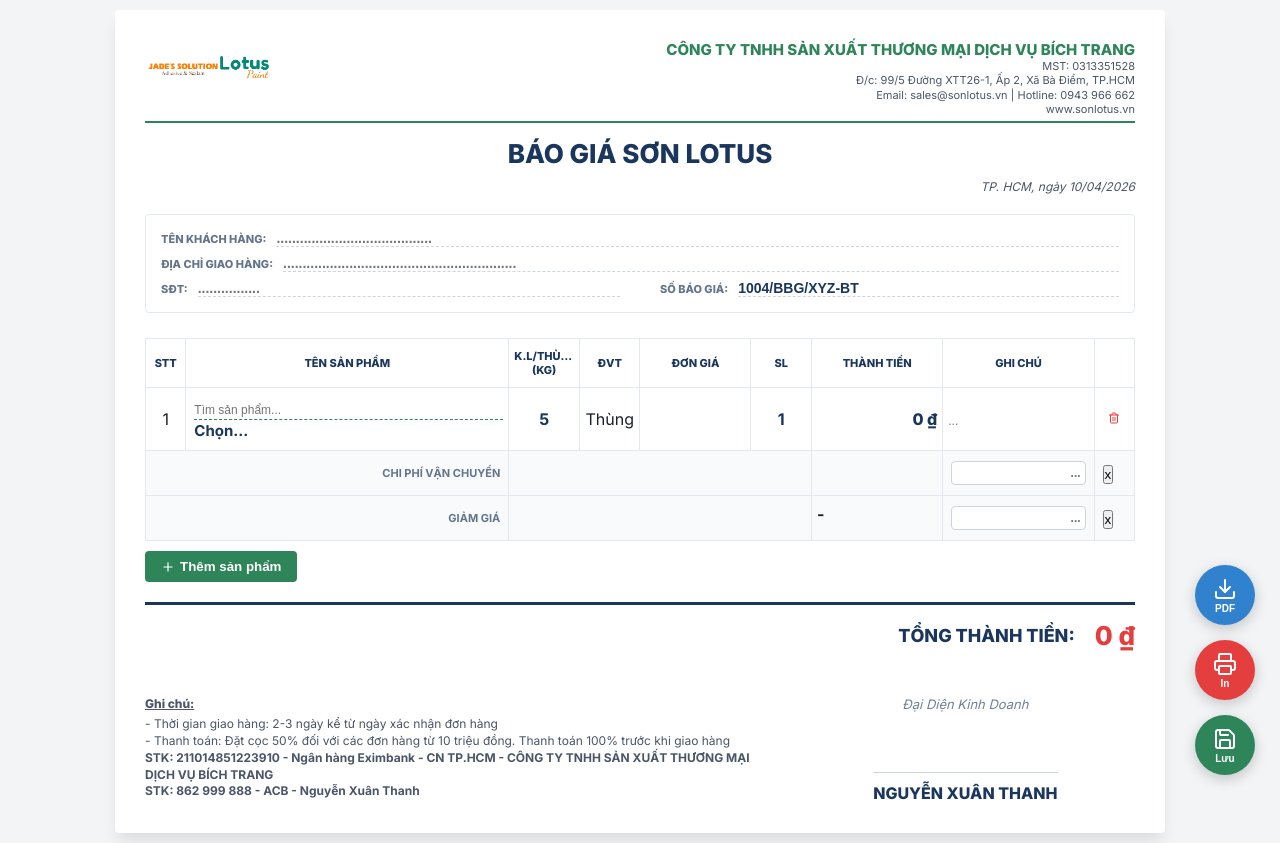
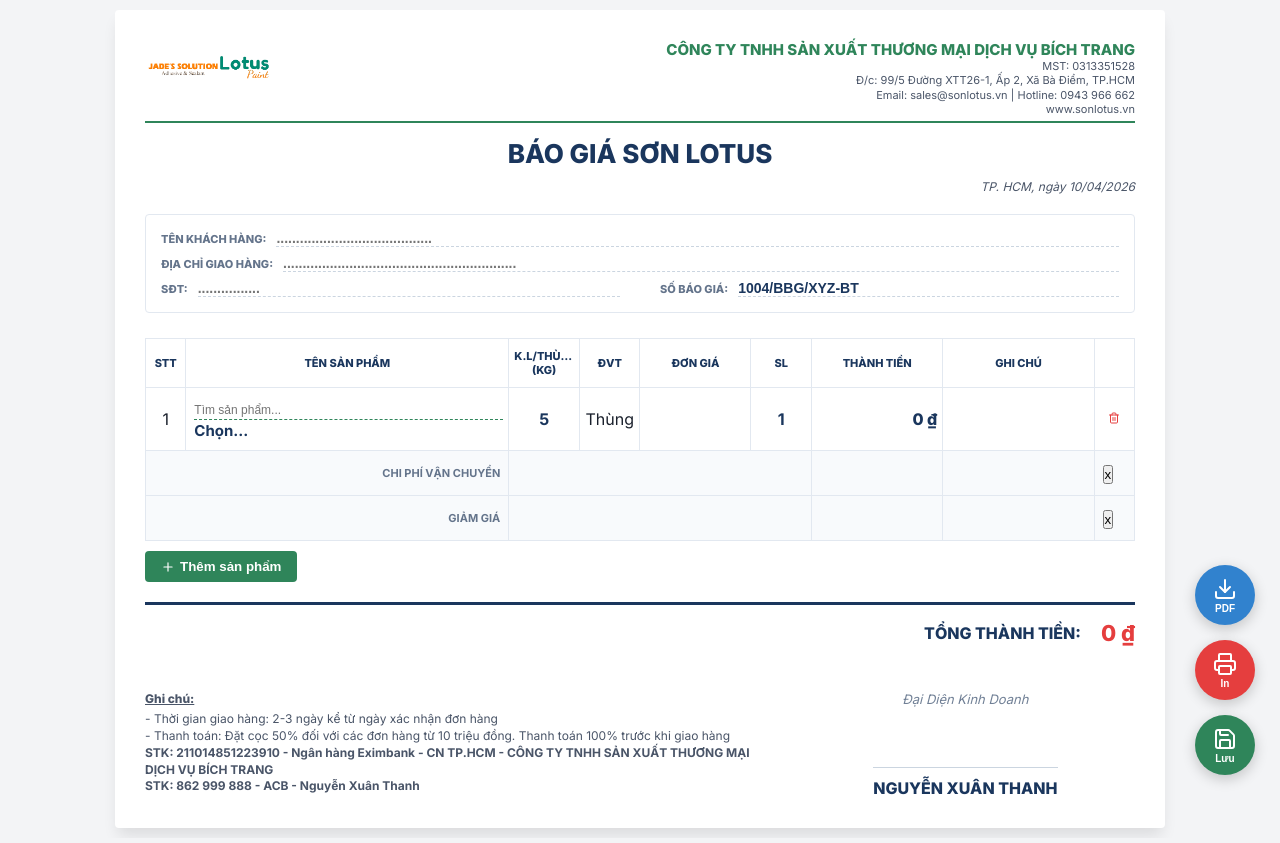
Before and after one commit to aicathanh/app-bao-gia-son, a React (Vite) app: page / in a window 1280 px wide. Built offline with nearby package versions, Linux system fonts and the light colour scheme.

Commit message:
Final desktop refinements: fixed select arrows, formatted costs, cleaned up notes, and adjusted total font size

```diff
--- a/src/components/DesktopApp.jsx
+++ b/src/components/DesktopApp.jsx
@@ -181,15 +181,12 @@
                                         <td align="center">Thùng</td>
                                         <td align="right">
                                             {item.productId ? formatCurrency(price) : (
-                                                <div style={{ position: 'relative' }}>
-                                                    <input
-                                                        className="clean-input right"
-                                                        type="number"
-                                                        value={item.customPrice || ''}
-                                                        onChange={(e) => updateItem(item.id, 'customPrice', parseInt(e.target.value) || 0)}
-                                                    />
-                                                    {item.customPrice > 0 && <span style={{ fontSize: '12px', fontWeight: 'bold', color: 'var(--primary)', position: 'absolute', right: '-15px', top: '2px' }}>₫</span>}
-                                                </div>
+                                                <input
+                                                    className="clean-input right"
+                                                    type="text"
+                                                    value={item.customPrice ? formatCurrency(item.customPrice).replace('₫', '').trim() : ''}
+                                                    onChange={(e) => updateItem(item.id, 'customPrice', parseInt(e.target.value.replace(/\./g, '')) || 0)}
+                                                />
                                             )}
                                         </td>
                                         <td align="center">
@@ -197,7 +194,7 @@
                                         </td>
                                         <td align="right" className="amount">{formatCurrency(price * item.quantity)}</td>
                                         <td>
-                                            <input type="text" className="note-input" value={item.note} onChange={(e) => updateItem(item.id, 'note', e.target.value)} placeholder="..." />
+                                            <input type="text" className="note-input" value={item.note} onChange={(e) => updateItem(item.id, 'note', e.target.value)} placeholder="" />
                                         </td>
                                         <td className="no-print" align="center">
                                             <button className="del-btn" onClick={() => removeItem(item.id)}><Trash2 size={12} /></button>
@@ -210,12 +207,16 @@
                                 <tr className="cost-row">
                                     <td colSpan="2" className="label-cell">CHI PHÍ VẬN CHUYỂN</td>
                                     <td colSpan="4"></td>
-                                    <td align="right" style={{ position: 'relative' }}>
-                                        <input className="clean-input right" type="number" value={shipping.value || ''} onChange={(e) => setShipping({...shipping, value: parseInt(e.target.value) || 0})} />
-                                        {shipping.value > 0 && <span style={{ fontSize: '13px', fontWeight: 'bold', position: 'absolute', right: '5px', top: '8px' }}>₫</span>}
+                                    <td align="right">
+                                        <input
+                                            className="clean-input right"
+                                            type="text"
+                                            value={shipping.value ? formatCurrency(shipping.value).replace('₫', '').trim() : ''}
+                                            onChange={(e) => setShipping({...shipping, value: parseInt(e.target.value.replace(/\./g, '')) || 0})}
+                                        />
                                     </td>
                                     <td>
-                                        <input type="text" className="note-input" value={shipping.note} onChange={(e) => setShipping({...shipping, note: e.target.value})} placeholder="..." />
+                                        <input type="text" className="note-input clean-input" value={shipping.note} onChange={(e) => setShipping({...shipping, note: e.target.value})} placeholder="" style={{ fontWeight: 'normal', color: '#4a5568' }} />
                                     </td>
                                     <td colSpan="1" className="no-print"><button onClick={() => setShipping({...shipping, visible: false, value: 0})}>x</button></td>
                                 </tr>
@@ -224,13 +225,16 @@
                                 <tr className="cost-row discount">
                                     <td colSpan="2" className="label-cell">GIẢM GIÁ</td>
                                     <td colSpan="4"></td>
-                                    <td align="right" style={{ position: 'relative' }}>
-                                        <span style={{ position: 'absolute', left: '5px', top: '8px' }}>-</span>
-                                        <input className="clean-input right" type="number" value={discount.value || ''} onChange={(e) => setDiscount({...discount, value: parseInt(e.target.value) || 0})} />
-                                        {discount.value > 0 && <span style={{ fontSize: '13px', fontWeight: 'bold', position: 'absolute', right: '5px', top: '8px' }}>₫</span>}
+                                    <td align="right">
+                                        <input
+                                            className="clean-input right"
+                                            type="text"
+                                            value={discount.value ? '-' + formatCurrency(discount.value).replace('₫', '').trim() : ''}
+                                            onChange={(e) => setDiscount({...discount, value: parseInt(e.target.value.replace(/[\.\-]/g, '')) || 0})}
+                                        />
                                     </td>
                                     <td>
-                                        <input type="text" className="note-input" value={discount.note} onChange={(e) => setDiscount({...discount, note: e.target.value})} placeholder="..." />
+                                        <input type="text" className="note-input clean-input" value={discount.note} onChange={(e) => setDiscount({...discount, note: e.target.value})} placeholder="" style={{ fontWeight: 'normal', color: '#4a5568' }} />
                                     </td>
                                     <td colSpan="1" className="no-print"><button onClick={() => setDiscount({...discount, visible: false, value: 0})}>x</button></td>
                                 </tr>
--- a/src/styles/index.css
+++ b/src/styles/index.css
@@ -122,6 +122,9 @@
   font-weight: 700;
   color: var(--primary);
   padding: 4px;
+  -webkit-appearance: none;
+  -moz-appearance: none;
+  appearance: none;
 }
 .clean-input.center { text-align: center; }
 .clean-input.right { text-align: right; padding-right: 15px; }
@@ -165,8 +168,8 @@
   margin-top: 10px;
 }
 
-.total-label { font-weight: 900; color: var(--primary); font-size: 18px; }
-.total-value { font-weight: 900; color: var(--danger); font-size: 26px; }
+.total-label { font-weight: 900; color: var(--primary); font-size: 16px; }
+.total-value { font-weight: 900; color: var(--danger); font-size: 22px; }
 
 /* Footer */
 .footer-section { display: grid; grid-template-columns: 1.8fr 1fr; gap: 40px; margin-top: 30px; }
```
